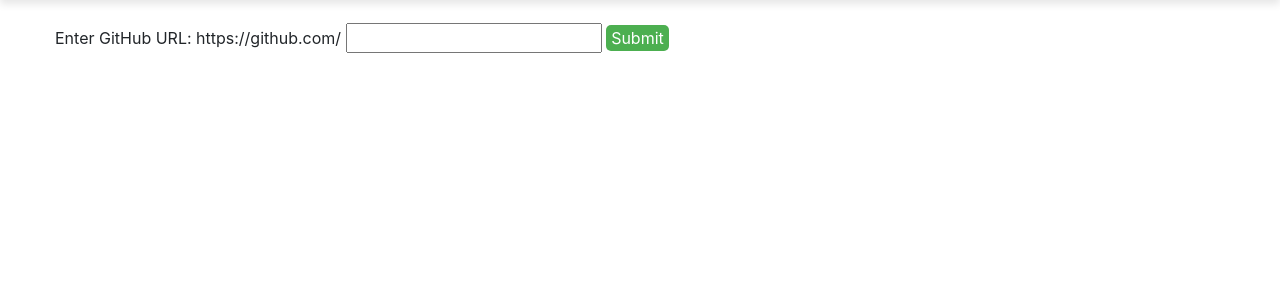
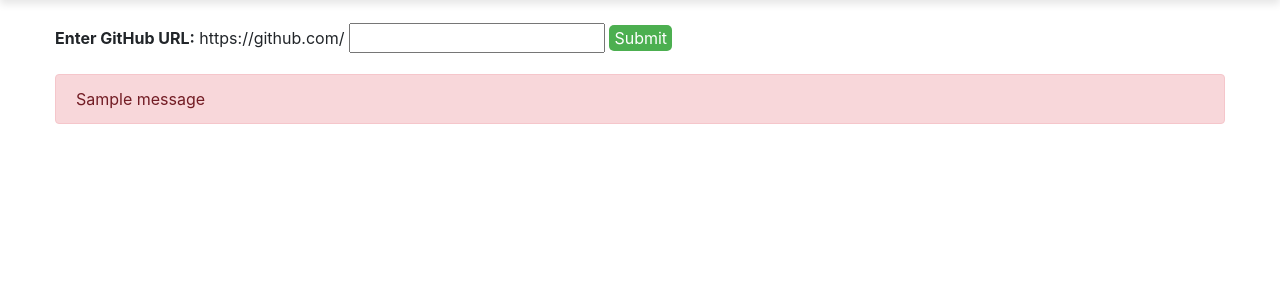
Before and after one commit to naikaa/scorpio-code-review, a Django app: page / in a window 1280 px wide. Shown: the part 77-377 px from the top of the page. Run offline with Django 5.2, Linux system fonts and the light colour scheme; tables that the repository leaves empty hold one stand-in row (values such as "Sample post"); one stand-in notice (Sample message) is shown; some libraries are stand-ins or nearby versions.

Commit message:
added error messages

```diff
--- a/codebotapp/templates/index.html
+++ b/codebotapp/templates/index.html
@@ -1,10 +1,21 @@
 {% extends "base.html" %}
 
 {% block content %}
+
+
 <form method="POST">
     {% csrf_token %}
-    <label for="input_string">Enter GitHub URL: https://github.com/</label>
+    <p><strong>Enter GitHub URL:</strong>
+    <label for="input_string">https://github.com/</label>
     <input type="text" id="input_string" name="input_string">
-    <button type="submit">Submit</button>
+    <button type="submit">Submit</button></p>
+
+    {% if messages %}
+        {% for message in messages %}
+            <div class="alert alert-danger">
+                {{ message }}
+            </div>
+        {% endfor %}
+    {% endif %}
 </form>
 {% endblock %}
--- a/codebotapp/urls.py
+++ b/codebotapp/urls.py
@@ -4,7 +4,8 @@ from . import views
 from .views import index,viewrepo, view_pull_request, llm_review
 
 urlpatterns = [
-    path('', index, name="index"),
+
+    path('', index, name='index'),
     path('viewrepo/',viewrepo, name="viewrepo"),
     path("review/<int:pr_number>/", view_pull_request, name="view_pull_request"),
     path('llm_review/', llm_review, name="llm_review"),
--- a/codebotapp/views.py
+++ b/codebotapp/views.py
@@ -6,6 +6,7 @@ from django.conf import settings
 import os, requests
 import google.generativeai as genai
 from github.GithubException import GithubException
+from django.contrib import messages
 
 
 
@@ -30,18 +31,20 @@ def viewrepo(request):
     g = cache.get('gh_token')
 
     if not code_repo or not g:
-        print("Repository or GitHub token not found in cache.")
-        return redirect('index')
+    	messages.error(request, "GitHub repository or token not found. Please try again.")
+    	print("Repository or GitHub token not found in cache.")
+    	return redirect('index')
 
     try:
         repo = g.get_repo(code_repo)
         pulls = repo.get_pulls()
     except GithubException as e:
-        print(f"GitHub API error while accessing repository: {e.data.get('message', 'Unknown error')}")
-        return redirect('index')
+    	messages.error(request, "GitHub repository or token not found. Please try again.")
+    	print(f"GitHub API error while accessing repository: {e.data.get('message', 'Unknown error')}")
+    	return redirect('index')
     except Exception as e:
-        print(f"Unexpected error: {str(e)}")
-        return redirect('index')
+    	print(f"Unexpected error: {str(e)}")
+    	return redirect('index')
 
     return render(request, 'repo.html', {'pulls': pulls})
 
```
